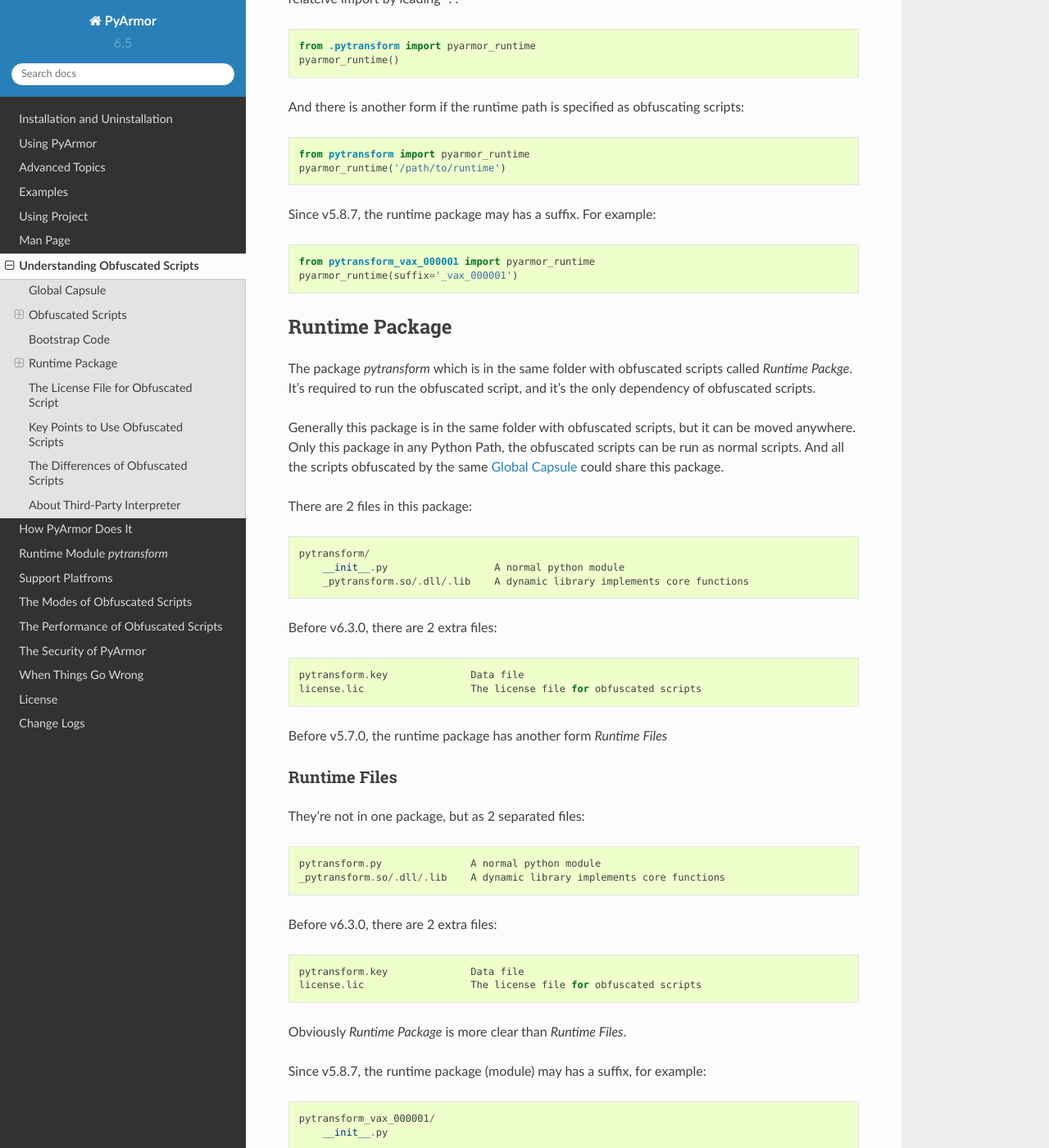
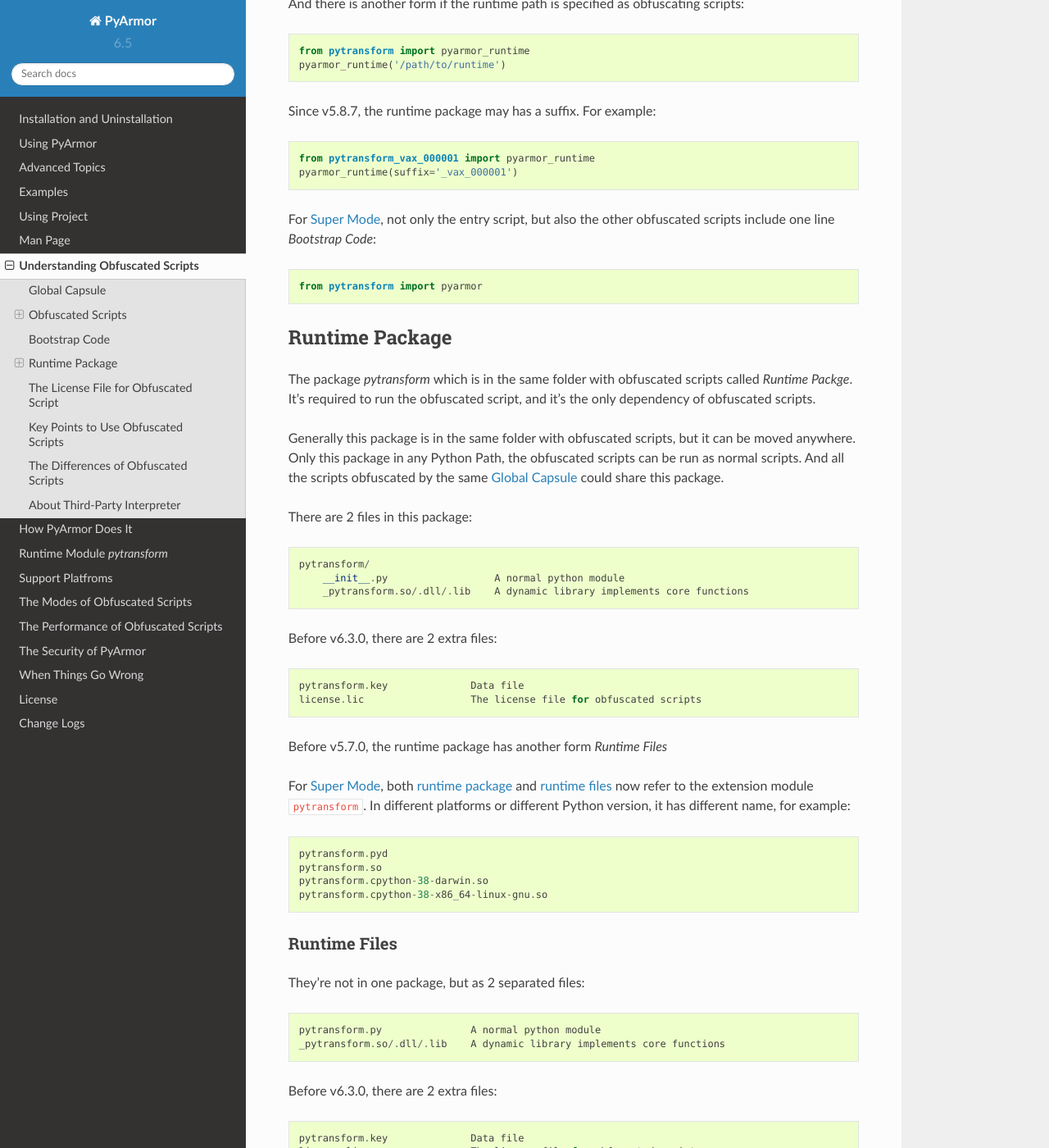
Before and after one commit to dashingsoft/pyarmor, a Sphinx documentation site: the page built from docs/understand-obfuscated-scripts.rst, in a window 1280 px wide and 1400 px high, scrolled down 2269 px. Shown: the whole window at 82% size. Built offline with Sphinx 7.4.7 and the Read the Docs theme 2.0.0, drawn with Linux system fonts in a browser that asks for light colours; some of the changed text lies outside the part shown.

Commit message:
Refine notes for super mode

```diff
--- a/docs/understand-obfuscated-scripts.rst
+++ b/docs/understand-obfuscated-scripts.rst
@@ -121,6 +115,11 @@
     from pytransform_vax_000001 import pyarmor_runtime
     pyarmor_runtime(suffix='_vax_000001')
 
+For :ref:`super mode`, not only the entry script, but also the other obfuscated
+scripts include one line `Bootstrap Code`::
+
+    from pytransform import pyarmor
+
 .. _runtime package:
 
 Runtime Package
@@ -147,6 +146,15 @@
         license.lic                  The license file for obfuscated scripts
 
 Before v5.7.0, the runtime package has another form `Runtime Files`
+
+For :ref:`super mode`, both `runtime package`_ and `runtime files`_ now refer to
+the extension module ``pytransform``. In different platforms or different Python
+version, it has different name, for example::
+
+      pytransform.pyd
+      pytransform.so
+      pytransform.cpython-38-darwin.so
+      pytransform.cpython-38-x86_64-linux-gnu.so
 
 .. _runtime files:
 
@@ -205,6 +213,8 @@
 
 * The `runtime package`_ must be in any Python Path, so that the `bootstrap
   code`_ can run correctly.
+
+The following notes are only apply to non-super mode
 
 * The `bootstrap code`_ will load dynamic library `_pytransform.so/.dll/.dylib`
   by `ctypes`. This file is dependent-platform, all the prebuilt dynamic
```
Also changed, not shown: other parts of docs/understand-obfuscated-scripts.rst (+0 -6 lines), docs/man.rst (+4 -4 lines).
